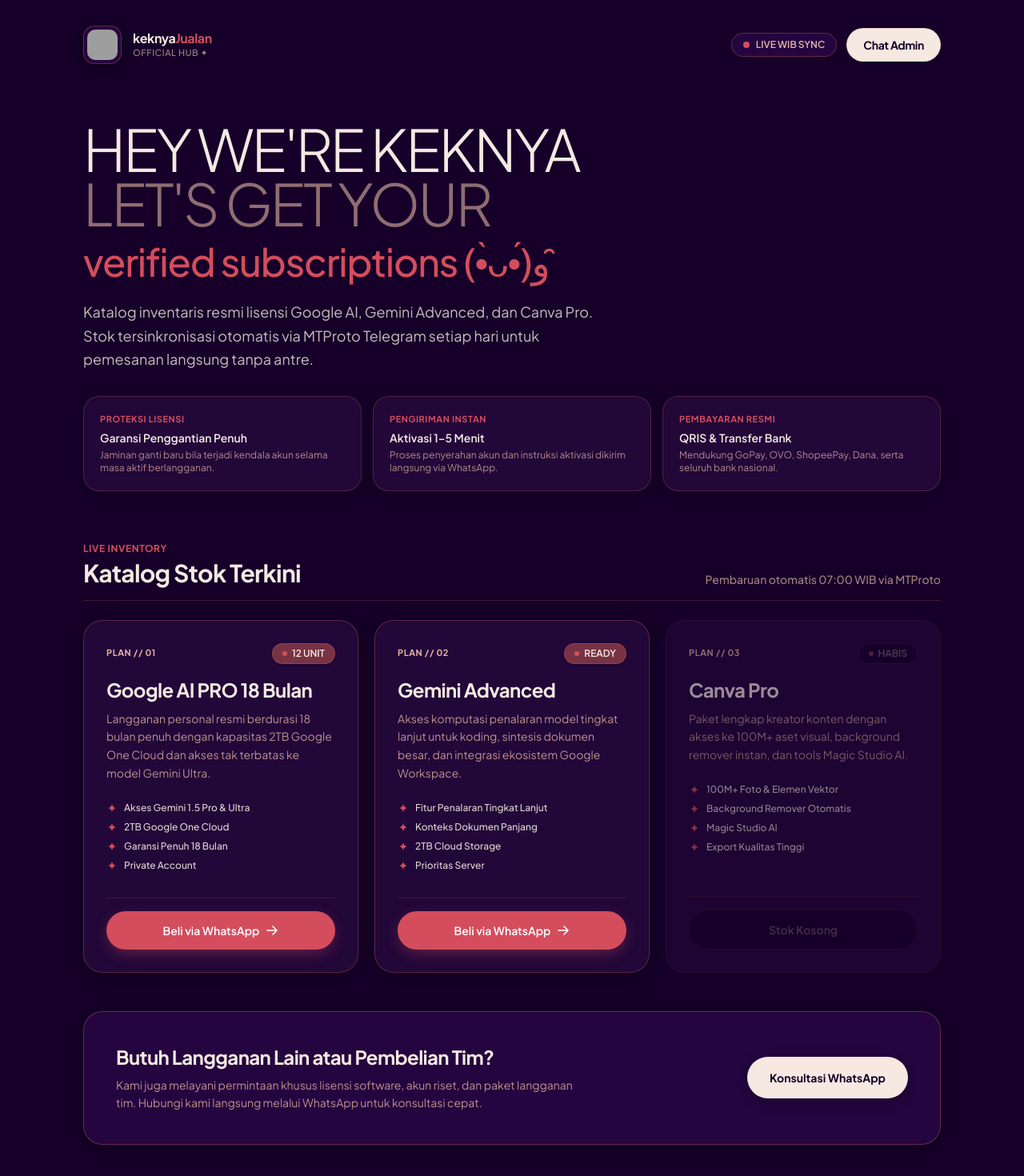
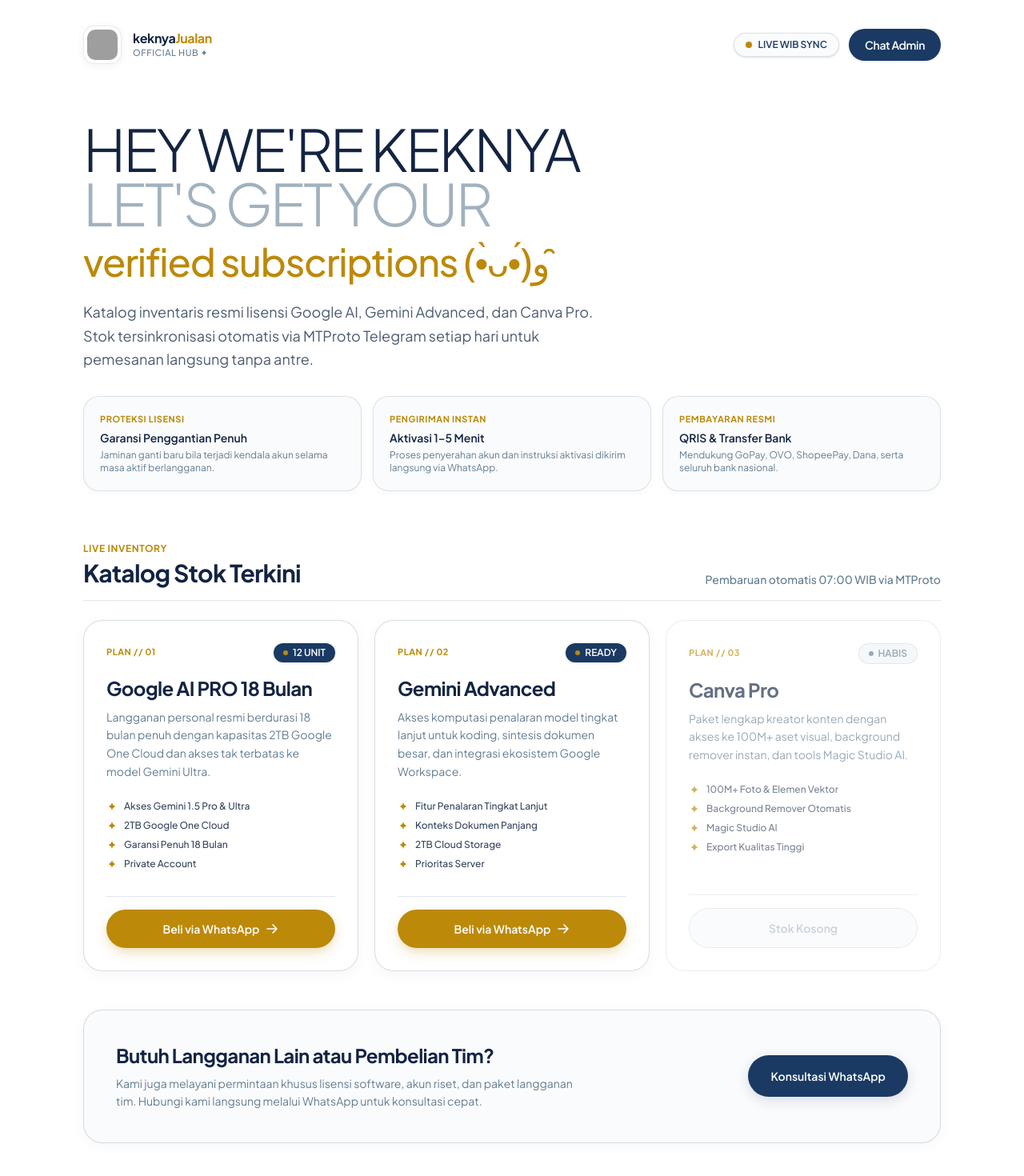
Before and after one commit to myhli/keknyajualan, a Next.js app: page / in a window 1280 px wide. Shown: the top 1470 px of the page at 80% size. Built offline with nearby package versions, Linux system fonts and the light colour scheme; grey boxes are pictures that could not be loaded.

Commit message:
feat: apply Galaxy Polaroid palette with clean white background

```diff
--- a/app/globals.css
+++ b/app/globals.css
@@ -1,33 +1,34 @@
 @import "tailwindcss";
 
 :root {
-  --linen: #F5E9E2;
-  --almond-silk: #E3B5A4;
-  --lobster-pink: #D44D5C;
-  --lobster-pink-hover: #BF3F4E;
-  --wine-plum: #773344;
-  --midnight-violet: #160029;
+  --white: #ffffff;
+  --royal-night: #1a3a63;
+  --deep-navy: #132442;
+  --foggy-blue: #637d92;
+  --starburst-gold: #bc8909;
+  --starburst-gold-hover: #a57706;
+  --lunar-beige: #e8d1b6;
 }
 
 @theme inline {
-  --color-linen: #F5E9E2;
-  --color-almond-silk: #E3B5A4;
-  --color-lobster-pink: #D44D5C;
-  --color-lobster-pink-hover: #BF3F4E;
-  --color-wine-plum: #773344;
-  --color-midnight-violet: #160029;
+  --color-royal-night: #1a3a63;
+  --color-deep-navy: #132442;
+  --color-foggy-blue: #637d92;
+  --color-starburst-gold: #bc8909;
+  --color-starburst-gold-hover: #a57706;
+  --color-lunar-beige: #e8d1b6;
   --font-sans: var(--font-plus-jakarta-sans), -apple-system, BlinkMacSystemFont, "Segoe UI", Roboto, sans-serif;
 }
 
 body {
-  background-color: var(--midnight-violet);
-  color: var(--linen);
+  background-color: #ffffff;
+  color: #132442;
   font-family: var(--font-plus-jakarta-sans), -apple-system, BlinkMacSystemFont, "Segoe UI", Roboto, sans-serif;
 }
 
 ::selection {
-  background-color: #D44D5C;
-  color: #F5E9E2;
+  background-color: #bc8909;
+  color: #ffffff;
 }
 
 ::-webkit-scrollbar {
@@ -35,13 +36,13 @@
 }
 
 ::-webkit-scrollbar-track {
-  background: #160029;
+  background: #ffffff;
 }
 
 ::-webkit-scrollbar-thumb {
-  background-color: #D44D5C;
+  background-color: #bc8909;
 }
 
 ::-webkit-scrollbar-thumb:hover {
-  background-color: #BF3F4E;
+  background-color: #a57706;
 }
--- a/app/layout.tsx
+++ b/app/layout.tsx
@@ -25,7 +25,7 @@
   return (
     <html lang="id" className="scroll-smooth">
       <body
-        className={`${plusJakartaSans.variable} font-sans min-h-screen bg-[#160029] text-[#F5E9E2] antialiased selection:bg-[#D44D5C] selection:text-[#F5E9E2]`}
+        className={`${plusJakartaSans.variable} font-sans min-h-screen bg-white text-[#132442] antialiased selection:bg-[#bc8909] selection:text-white`}
       >
         {children}
       </body>
--- a/app/page.tsx
+++ b/app/page.tsx
@@ -67,11 +67,11 @@
   const stock = getStock();
 
   return (
-    <div className="min-h-screen bg-[#160029] text-[#F5E9E2] flex flex-col justify-between selection:bg-[#D44D5C] selection:text-[#F5E9E2]">
+    <div className="min-h-screen bg-white text-[#132442] flex flex-col justify-between selection:bg-[#bc8909] selection:text-white">
       <header className="w-full pt-6 sm:pt-8 pb-4">
         <div className="max-w-[1120px] mx-auto px-4 sm:px-6 flex items-center justify-between">
           <a href="#catalog" className="inline-flex items-center gap-3.5 text-decoration-none group select-none">
-            <div className="w-12 h-12 rounded-[14px] bg-[#24053f] border border-[#773344]/80 shadow-[0_4px_16px_rgba(0,0,0,0.4)] overflow-hidden flex items-center justify-center p-1 transition-transform duration-300 group-hover:scale-105 group-hover:-rotate-2">
+            <div className="w-12 h-12 rounded-[14px] bg-white border border-[#1a3a63]/10 shadow-[0_2px_12px_rgba(19,36,66,0.06)] overflow-hidden flex items-center justify-center p-1 transition-transform duration-300 group-hover:scale-105 group-hover:-rotate-2">
               <Image
                 src="/avatar.png"
                 alt="keknyaJualan Emblem"
@@ -82,18 +82,18 @@
               />
             </div>
             <div className="flex flex-col">
-              <span className="font-bold text-base tracking-tight text-[#F5E9E2] leading-tight">
-                keknya<span className="text-[#D44D5C]">Jualan</span>
+              <span className="font-bold text-base tracking-tight text-[#132442] leading-tight">
+                keknya<span className="text-[#bc8909]">Jualan</span>
               </span>
-              <span className="text-[11px] font-medium text-[#E3B5A4]/70 uppercase tracking-wider">
+              <span className="text-[11px] font-medium text-[#637d92] uppercase tracking-wider">
                 Official Hub ✦
               </span>
             </div>
           </a>
 
           <div className="flex items-center gap-2.5 sm:gap-3">
-            <div className="hidden sm:inline-flex items-center gap-2 px-3.5 py-1.5 rounded-full bg-[#24053f] border border-[#773344]/80 text-xs font-semibold text-[#E3B5A4] shadow-sm">
-              <span className="w-2 h-2 rounded-full bg-[#D44D5C] animate-pulse"></span>
+            <div className="hidden sm:inline-flex items-center gap-2 px-3.5 py-1.5 rounded-full bg-[#fafbfc] border border-[#637d92]/20 text-xs font-semibold text-[#1a3a63] shadow-sm">
+              <span className="w-2 h-2 rounded-full bg-[#bc8909] animate-pulse"></span>
               <span>LIVE WIB SYNC</span>
             </div>
 
@@ -101,7 +101,7 @@
               href="https://wa.me/6283144569056"
               target="_blank"
               rel="noopener noreferrer"
-              className="inline-flex items-center justify-center bg-[#F5E9E2] hover:bg-[#E3B5A4] text-[#160029] border border-[#E3B5A4]/40 rounded-full px-4 sm:px-5 py-2 sm:py-2.5 font-bold text-xs sm:text-sm tracking-tight shadow-sm hover:shadow transition-all duration-200"
+              className="inline-flex items-center justify-center bg-[#1a3a63] hover:bg-[#132442] text-white rounded-full px-4 sm:px-5 py-2 sm:py-2.5 font-semibold text-xs sm:text-sm tracking-tight shadow-sm hover:shadow transition-all duration-200"
             >
               <span>Chat Admin</span>
             </a>
@@ -112,60 +112,60 @@
       <main className="max-w-[1120px] w-full mx-auto px-4 sm:px-6 py-8 sm:py-14 flex-1 flex flex-col justify-start">
         <section className="mb-12 sm:mb-16">
           <div className="max-w-3xl">
-            <h1 className="text-4xl sm:text-6xl md:text-7xl font-light uppercase tracking-[-0.04em] leading-[0.94] text-[#F5E9E2] mb-4">
+            <h1 className="text-4xl sm:text-6xl md:text-7xl font-light uppercase tracking-[-0.04em] leading-[0.94] text-[#132442] mb-4">
               <span>Hey we&apos;re keknya</span>
               <br />
-              <span className="text-[#E3B5A4]/60 font-light">let&apos;s get your</span>
+              <span className="text-[#637d92]/60 font-light">let&apos;s get your</span>
             </h1>
 
-            <div className="text-2xl sm:text-4xl md:text-5xl font-medium tracking-tight text-[#D44D5C] mb-6">
+            <div className="text-2xl sm:text-4xl md:text-5xl font-medium tracking-tight text-[#bc8909] mb-6">
               verified subscriptions (•̀ᴗ•́)و ̑̑
             </div>
 
-            <p className="text-base sm:text-lg text-[#F5E9E2]/80 leading-relaxed font-normal max-w-2xl">
+            <p className="text-base sm:text-lg text-[#132442]/75 leading-relaxed font-normal max-w-2xl">
               Katalog inventaris resmi lisensi Google AI, Gemini Advanced, dan Canva Pro.
               Stok tersinkronisasi otomatis via MTProto Telegram setiap hari untuk pemesanan langsung tanpa antre.
             </p>
           </div>
 
           <div className="grid grid-cols-1 sm:grid-cols-3 gap-3.5 mt-8">
-            <div className="bg-[#220739] rounded-[20px] p-5 border border-[#773344]/60 shadow-[0_4px_20px_rgba(0,0,0,0.25)]">
-              <div className="text-[11px] font-bold text-[#D44D5C] uppercase tracking-wider mb-1">
+            <div className="bg-[#fafbfc] rounded-[20px] p-5 border border-[#637d92]/20 shadow-[0_2px_10px_rgba(19,36,66,0.03)]">
+              <div className="text-[11px] font-bold text-[#bc8909] uppercase tracking-wider mb-1">
                 PROTEKSI LISENSI
               </div>
-              <div className="text-sm font-semibold text-[#F5E9E2]">Garansi Penggantian Penuh</div>
-              <div className="text-xs text-[#E3B5A4]/75 mt-1">Jaminan ganti baru bila terjadi kendala akun selama masa aktif berlangganan.</div>
+              <div className="text-sm font-semibold text-[#132442]">Garansi Penggantian Penuh</div>
+              <div className="text-xs text-[#637d92] mt-1">Jaminan ganti baru bila terjadi kendala akun selama masa aktif berlangganan.</div>
             </div>
 
-            <div className="bg-[#220739] rounded-[20px] p-5 border border-[#773344]/60 shadow-[0_4px_20px_rgba(0,0,0,0.25)]">
-              <div className="text-[11px] font-bold text-[#D44D5C] uppercase tracking-wider mb-1">
+            <div className="bg-[#fafbfc] rounded-[20px] p-5 border border-[#637d92]/20 shadow-[0_2px_10px_rgba(19,36,66,0.03)]">
+              <div className="text-[11px] font-bold text-[#bc8909] uppercase tracking-wider mb-1">
                 PENGIRIMAN INSTAN
               </div>
-              <div className="text-sm font-semibold text-[#F5E9E2]">Aktivasi 1–5 Menit</div>
-              <div className="text-xs text-[#E3B5A4]/75 mt-1">Proses penyerahan akun dan instruksi aktivasi dikirim langsung via WhatsApp.</div>
+              <div className="text-sm font-semibold text-[#132442]">Aktivasi 1–5 Menit</div>
+              <div className="text-xs text-[#637d92] mt-1">Proses penyerahan akun dan instruksi aktivasi dikirim langsung via WhatsApp.</div>
             </div>
 
-            <div className="bg-[#220739] rounded-[20px] p-5 border border-[#773344]/60 shadow-[0_4px_20px_rgba(0,0,0,0.25)]">
-              <div className="text-[11px] font-bold text-[#D44D5C] uppercase tracking-wider mb-1">
+            <div className="bg-[#fafbfc] rounded-[20px] p-5 border border-[#637d92]/20 shadow-[0_2px_10px_rgba(19,36,66,0.03)]">
+              <div className="text-[11px] font-bold text-[#bc8909] uppercase tracking-wider mb-1">
                 PEMBAYARAN RESMI
               </div>
-              <div className="text-sm font-semibold text-[#F5E9E2]">QRIS &amp; Transfer Bank</div>
-              <div className="text-xs text-[#E3B5A4]/75 mt-1">Mendukung GoPay, OVO, ShopeePay, Dana, serta seluruh bank nasional.</div>
+              <div className="text-sm font-semibold text-[#132442]">QRIS &amp; Transfer Bank</div>
+              <div className="text-xs text-[#637d92] mt-1">Mendukung GoPay, OVO, ShopeePay, Dana, serta seluruh bank nasional.</div>
             </div>
           </div>
         </section>
 
         <section id="catalog" className="mb-12">
-          <div className="flex flex-col sm:flex-row sm:items-end justify-between mb-6 pb-4 border-b border-[#773344]/50 gap-2">
+          <div className="flex flex-col sm:flex-row sm:items-end justify-between mb-6 pb-4 border-b border-[#637d92]/20 gap-2">
             <div>
-              <div className="text-xs font-bold uppercase tracking-wider text-[#D44D5C] mb-1">
+              <div className="text-xs font-bold uppercase tracking-wider text-[#bc8909] mb-1">
                 LIVE INVENTORY
               </div>
-              <h2 className="text-2xl sm:text-3xl font-bold tracking-tight text-[#F5E9E2]">
+              <h2 className="text-2xl sm:text-3xl font-bold tracking-tight text-[#132442]">
                 Katalog Stok Terkini
               </h2>
             </div>
-            <p className="text-xs sm:text-sm text-[#E3B5A4]/70 font-medium">
+            <p className="text-xs sm:text-sm text-[#637d92] font-medium">
               Pembaruan otomatis 07:00 WIB via MTProto
             </p>
           </div>
@@ -185,43 +185,43 @@
               return (
                 <div
                   key={item}
-                  className={`bg-[#220739] rounded-[24px] p-6 sm:p-7 border transition-all duration-300 flex flex-col justify-between relative overflow-hidden group ${
+                  className={`bg-white rounded-[24px] p-6 sm:p-7 border transition-all duration-300 flex flex-col justify-between relative overflow-hidden group ${
                     isOut
-                      ? "border-[#773344]/30 opacity-60"
-                      : "border-[#773344]/70 shadow-[0_4px_24px_rgba(0,0,0,0.3)] hover:shadow-[0_12px_36px_-8px_rgba(212,77,92,0.3)] hover:border-[#D44D5C] hover:-translate-y-1"
+                      ? "border-[#637d92]/20 opacity-65"
+                      : "border-[#637d92]/25 shadow-[0_4px_20px_rgba(19,36,66,0.04)] hover:shadow-[0_12px_32px_-8px_rgba(19,36,66,0.1),0_0_24px_-4px_rgba(188,137,9,0.18)] hover:border-[#bc8909]/60 hover:-translate-y-1"
                   }`}
                 >
                   <div>
                     <div className="flex items-center justify-between gap-2 mb-4">
-                      <span className="text-[11px] font-bold text-[#E3B5A4] uppercase tracking-wider">
+                      <span className="text-[11px] font-bold text-[#bc8909] uppercase tracking-wider">
                         {details.code}
                       </span>
 
                       {isOut ? (
-                        <span className="inline-flex items-center gap-1.5 px-3 py-1 rounded-full bg-[#160029] text-[#E3B5A4]/50 border border-[#773344]/40 text-xs font-semibold">
-                          <span className="w-1.5 h-1.5 rounded-full bg-[#773344]"></span>
+                        <span className="inline-flex items-center gap-1.5 px-3 py-1 rounded-full bg-[#f1f5f9] text-[#637d92] border border-[#637d92]/20 text-xs font-semibold">
+                          <span className="w-1.5 h-1.5 rounded-full bg-[#637d92]"></span>
                           HABIS
                         </span>
                       ) : (
-                        <span className="inline-flex items-center gap-1.5 px-3 py-1 rounded-full bg-[#773344] text-[#F5E9E2] border border-[#D44D5C]/40 text-xs font-semibold shadow-sm">
-                          <span className="w-1.5 h-1.5 rounded-full bg-[#D44D5C]"></span>
+                        <span className="inline-flex items-center gap-1.5 px-3 py-1 rounded-full bg-[#1a3a63] text-white text-xs font-semibold shadow-sm">
+                          <span className="w-1.5 h-1.5 rounded-full bg-[#bc8909]"></span>
                           {status.toLowerCase() === "ready" ? "READY" : `${status} UNIT`}
                         </span>
                       )}
                     </div>
 
-                    <h3 className="text-xl sm:text-2xl font-bold tracking-tight text-[#F5E9E2] mb-2 leading-snug">
+                    <h3 className="text-xl sm:text-2xl font-bold tracking-tight text-[#132442] mb-2 leading-snug">
                       {item}
                     </h3>
 
-                    <p className="text-xs sm:text-sm text-[#E3B5A4]/80 leading-relaxed mb-6">
+                    <p className="text-xs sm:text-sm text-[#637d92] leading-relaxed mb-6">
                       {details.desc}
                     </p>
 
                     <div className="space-y-2 mb-8">
                       {details.specs.map((spec) => (
-                        <div key={spec} className="flex items-center gap-2 text-xs text-[#F5E9E2]/90 font-medium">
-                          <svg className="w-3.5 h-3.5 text-[#D44D5C] flex-shrink-0" viewBox="0 0 24 24" fill="currentColor">
+                        <div key={spec} className="flex items-center gap-2 text-xs text-[#132442]/85 font-medium">
+                          <svg className="w-3.5 h-3.5 text-[#bc8909] flex-shrink-0" viewBox="0 0 24 24" fill="currentColor">
                             <path d="M12 2C12 7.523 7.523 12 2 12C7.523 12 12 16.477 12 22C12 16.477 16.477 12 22 12C16.477 12 12 7.523 12 2Z" />
                           </svg>
                           <span>{spec}</span>
@@ -230,9 +230,9 @@
                     </div>
                   </div>
 
-                  <div className="pt-4 border-t border-[#773344]/40">
+                  <div className="pt-4 border-t border-[#637d92]/20">
                     {isOut ? (
-                      <div className="w-full text-center py-3.5 px-4 rounded-full bg-[#160029] text-[#E3B5A4]/40 border border-[#773344]/30 font-semibold text-sm cursor-not-allowed select-none">
+                      <div className="w-full text-center py-3.5 px-4 rounded-full bg-[#f8fafc] text-[#637d92]/50 border border-[#637d92]/20 font-semibold text-sm cursor-not-allowed select-none">
                         Stok Kosong
                       </div>
                     ) : (
@@ -240,7 +240,7 @@
                         href={waUrl}
                         target="_blank"
                         rel="noopener noreferrer"
-                        className="w-full inline-flex items-center justify-center gap-2 bg-[#D44D5C] hover:bg-[#BF3F4E] text-white font-semibold text-sm px-6 py-3.5 rounded-full shadow-[0_6px_20px_-4px_rgba(212,77,92,0.45)] hover:shadow-[0_10px_28px_-4px_rgba(212,77,92,0.6)] hover:-translate-y-0.5 active:translate-y-0 transition-all duration-200"
+                        className="w-full inline-flex items-center justify-center gap-2 bg-[#bc8909] hover:bg-[#a57706] text-white font-semibold text-sm px-6 py-3.5 rounded-full shadow-[0_6px_18px_-4px_rgba(188,137,9,0.4)] hover:shadow-[0_10px_24px_-4px_rgba(188,137,9,0.5)] hover:-translate-y-0.5 active:translate-y-0 transition-all duration-200"
                       >
                         <span>Beli via WhatsApp</span>
                         <svg className="w-4 h-4" fill="none" viewBox="0 0 24 24" stroke="currentColor" strokeWidth={2.5}>
@@ -255,12 +255,12 @@
           </div>
         </section>
 
-        <section className="bg-[#24053f] rounded-[24px] p-6 sm:p-10 border border-[#773344]/80 shadow-[0_4px_24px_rgba(0,0,0,0.3)] flex flex-col sm:flex-row items-center justify-between gap-6">
+        <section className="bg-[#fafbfc] rounded-[24px] p-6 sm:p-10 border border-[#637d92]/25 shadow-[0_4px_20px_rgba(19,36,66,0.03)] flex flex-col sm:flex-row items-center justify-between gap-6">
           <div className="max-w-xl text-center sm:text-left">
-            <h3 className="text-xl sm:text-2xl font-bold tracking-tight text-[#F5E9E2] mb-2">
+            <h3 className="text-xl sm:text-2xl font-bold tracking-tight text-[#132442] mb-2">
               Butuh Langganan Lain atau Pembelian Tim?
             </h3>
-            <p className="text-xs sm:text-sm text-[#E3B5A4]/80 leading-relaxed font-normal">
+            <p className="text-xs sm:text-sm text-[#637d92] leading-relaxed font-normal">
               Kami juga melayani permintaan khusus lisensi software, akun riset, dan paket langganan tim. Hubungi kami langsung melalui WhatsApp untuk konsultasi cepat.
             </p>
           </div>
@@ -269,23 +269,23 @@
             href="https://wa.me/6283144569056?text=Halo%20Admin%20keknyaJualan%2C%20saya%20ingin%20tanya-tanya%20seputar%20produk%20digital"
             target="_blank"
             rel="noopener noreferrer"
-            className="inline-flex items-center justify-center bg-[#F5E9E2] hover:bg-[#E3B5A4] text-[#160029] font-bold text-sm px-7 py-4 rounded-full shadow-[0_4px_16px_rgba(0,0,0,0.25)] hover:-translate-y-0.5 transition-all duration-200 flex-shrink-0"
+            className="inline-flex items-center justify-center bg-[#1a3a63] hover:bg-[#132442] text-white font-semibold text-sm px-7 py-4 rounded-full shadow-[0_4px_16px_rgba(19,36,66,0.15)] hover:-translate-y-0.5 transition-all duration-200 flex-shrink-0"
           >
             <span>Konsultasi WhatsApp</span>
           </a>
         </section>
       </main>
 
-      <footer className="w-full py-8 border-t border-[#773344]/40 mt-12 bg-[#160029]">
-        <div className="max-w-[1120px] mx-auto px-4 sm:px-6 flex flex-col sm:flex-row items-center justify-between gap-3 text-xs text-[#E3B5A4]/70 font-medium">
+      <footer className="w-full py-8 border-t border-[#637d92]/20 mt-12 bg-white">
+        <div className="max-w-[1120px] mx-auto px-4 sm:px-6 flex flex-col sm:flex-row items-center justify-between gap-3 text-xs text-[#637d92] font-medium">
           <div className="flex items-center gap-2">
-            <span className="font-bold text-[#F5E9E2]">keknyaJualan ✦</span>
+            <span className="font-bold text-[#132442]">keknyaJualan ✦</span>
             <span>•</span>
             <span>Digital Store &amp; Verified Stock Hub</span>
           </div>
 
           <div className="flex items-center gap-4">
-            <a href="https://wa.me/6283144569056" target="_blank" rel="noopener noreferrer" className="hover:text-[#D44D5C] transition-colors">
+            <a href="https://wa.me/6283144569056" target="_blank" rel="noopener noreferrer" className="hover:text-[#bc8909] transition-colors">
               WhatsApp (+62 831-4456-9056)
             </a>
             <span>•</span>
```
